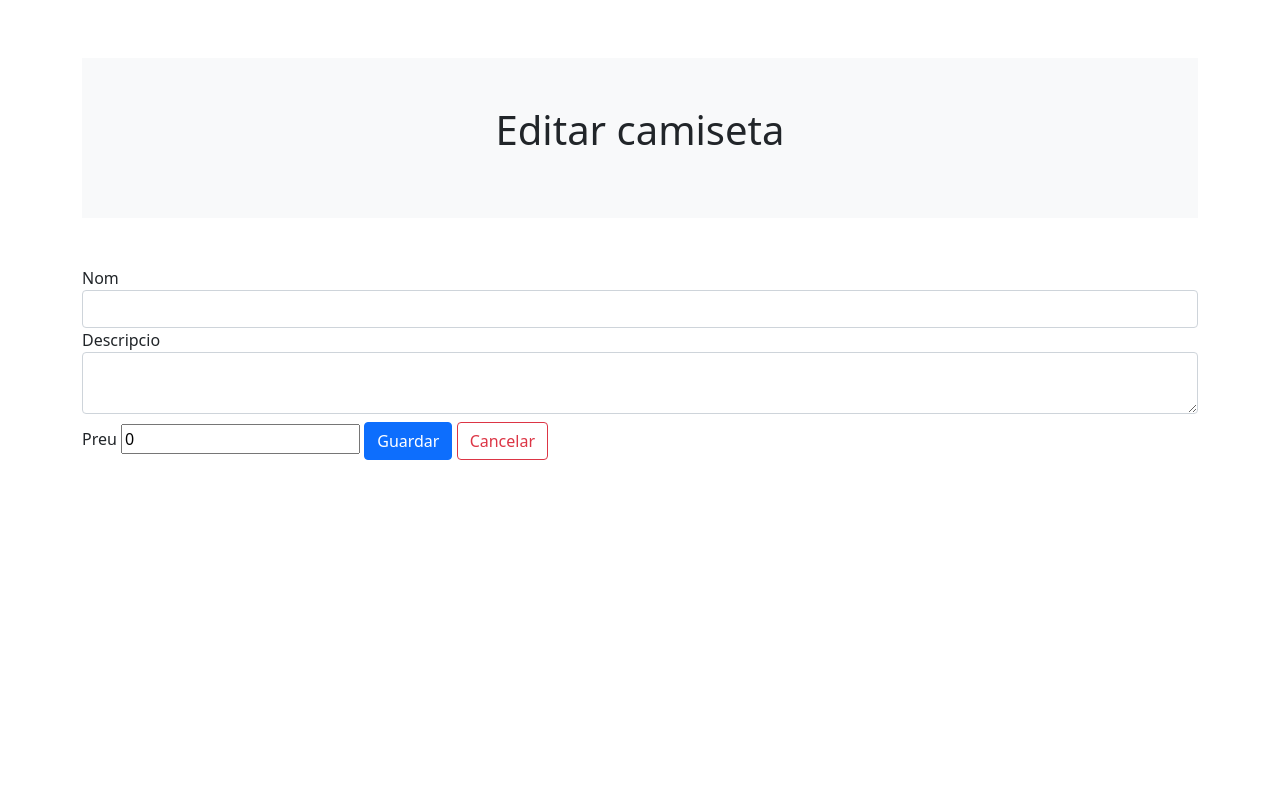
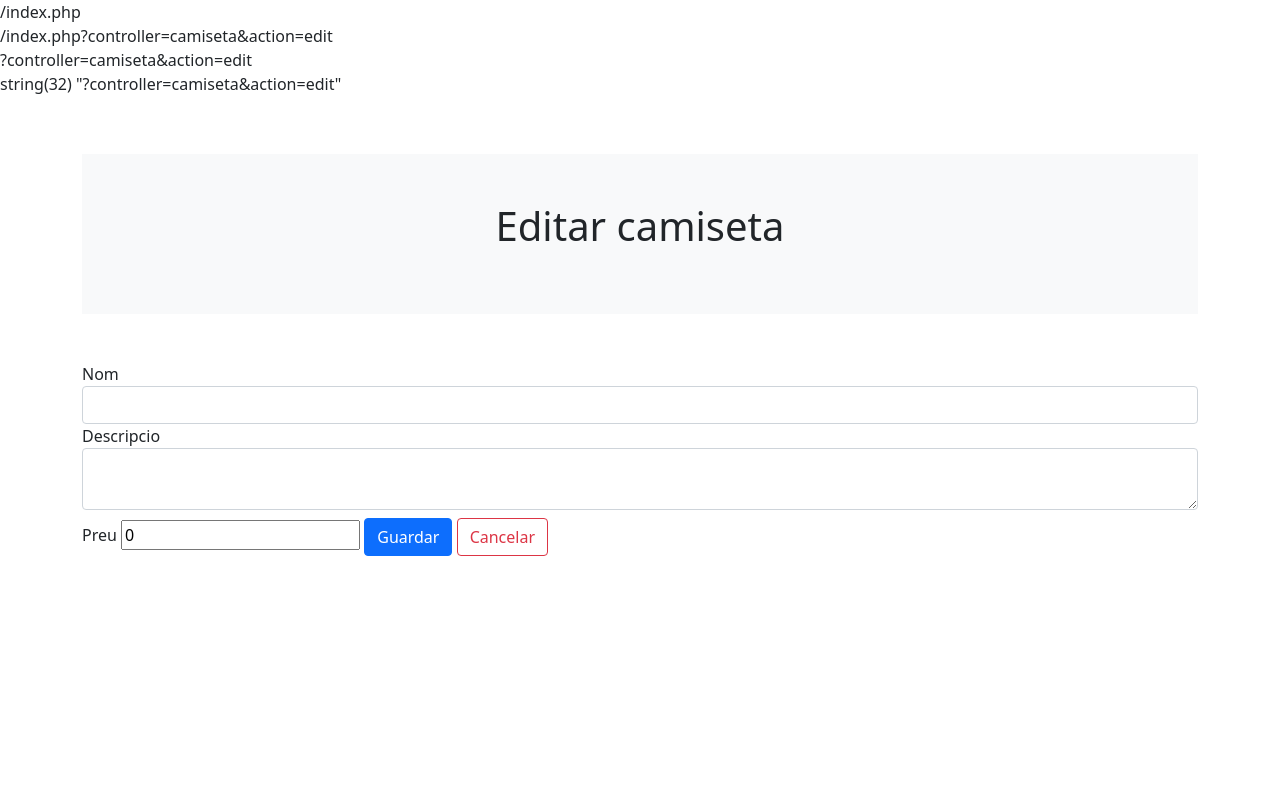
Before and after one commit to Volkanico/Namespaces-Routing-Autoload-Restful_PHP, a PHP site: the page made by index.php in a window 1280 px wide. Run offline with PHP 8.4, Linux system fonts and the light colour scheme.

Commit message:
Routing...

```diff
--- /dev/null
+++ b/configRouter.php
@@ -0,0 +1,17 @@
+<?php
+$folderPath = $_SERVER['SCRIPT_NAME'];
+$urlPath = $_SERVER['REQUEST_URI'];
+$url = substr($urlPath,strlen($folderPath));
+
+define('URL',$url);
+
+
+echo $folderPath . '<br>';
+echo $urlPath . '<br>';
+echo $url . '<br>';
+
+//echo '<pre>';
+//var_dump($_SERVER);
+//echo '<pre>';
+
+?>
--- a/index.php
+++ b/index.php
@@ -1,5 +1,9 @@
 <?php
 
+require_once (__DIR__ . '/configRouter.php');
+require_once (__DIR__ . '/router.php');
+$router = new Router();
+$router->run();
 require_once 'config/config.config.php';
 require_once 'model/db.class.php';
 
--- a/router.php
+++ b/router.php
@@ -1,5 +1,34 @@
 <?php
 
+    class Router {
+        private $controller;
+        private $method;
+
+        public function __construct() {
+            $this->matchRoute();
+        }
+        public function matchRoute() {
+            var_dump(URL);
+        }
+        public function run() {
+
+        }
+
+
+    }
+
+
+
+
+
+
+
+
+
+
+
+
+/*
     $routes = [];
 
     function route($action,$callback){
@@ -21,7 +50,7 @@
         echo(call_user_func($callback));
     }
 
-    /* USE PER METHOD
+     USE PER METHOD
 
     require_once './router.php';
 
```
